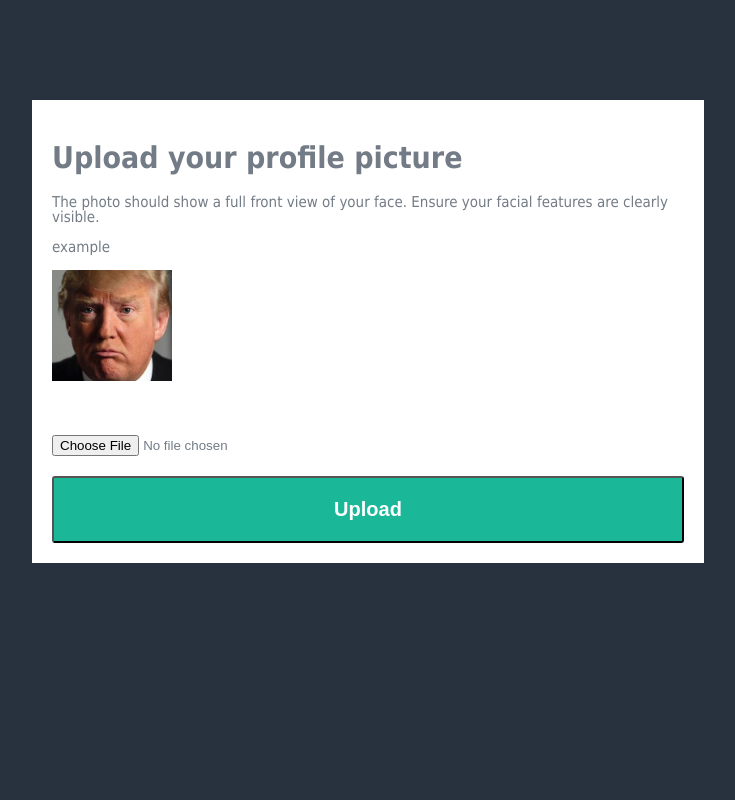
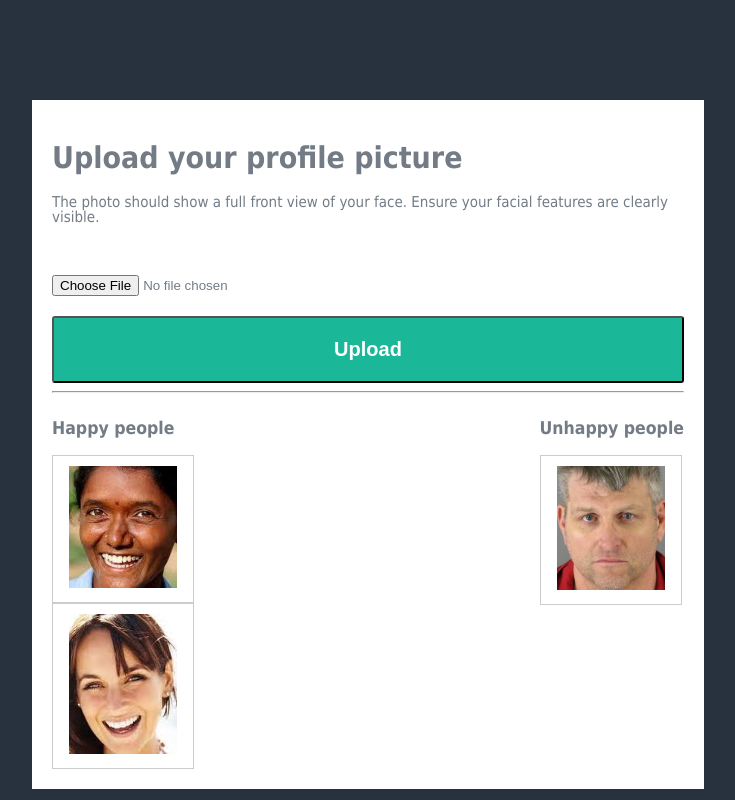
Before and after one commit to sergionoviello/happiness-recognizer, a Flask app: page / in a window 1280 px wide. Shown: the whole page, without its empty margins (272-1007 px from the left). Run offline with Flask 2, Linux system fonts and the light colour scheme; data comes from the database, SQL or seed files in the repository; both versions use the stored data as it was after the commit.

Commit message:
show results

```diff
--- a/app.py
+++ b/app.py
@@ -33,12 +33,20 @@ def upload_file():
       if file and allowed_file(file.filename):
           filename = secure_filename(file.filename)
 
-          filename_w_prefix = time.time() + '_' + filename.lower()
+          filename_w_prefix = ''.join([str(time.time()), '_', filename.lower()])
 
           file.save(os.path.join(app.config['UPLOAD_FOLDER'], filename_w_prefix))
           return redirect(url_for('uploaded_file',
                                   filename=filename_w_prefix))
-  return render_template('home.html', title='Happiness Recognizer')
+
+
+  sql_lite_file = os.path.join(os.path.dirname(os.path.realpath(__file__)), 'db.sqlite')
+  dbm = DBManager(sql_lite_file)
+
+  happy = dbm.load_results(1)
+  unhappy = dbm.load_results(0)
+
+  return render_template('home.html', title='Happiness Recognizer', happy=happy, unhappy=unhappy)
 
 
 @app.route('/results/<filename>')
--- a/db_manager.py
+++ b/db_manager.py
@@ -9,12 +9,19 @@ class DBManager:
     self.c = self.conn.cursor()
 
   def save_result(self, img, is_happy):
-    q = """
-      INSERT INTO happy_results (img, result) VALUES ('{}', {})
-    """.format(img, is_happy)
+    check = """
+      SELECT id FROM happy_results WHERE img = '{}' LIMIT 1
+    """.format(img)
 
-    self.c.execute(q)
-    self.conn.commit()
+    self.c.execute(check)
+    found = self.c.fetchone()
+
+    if found == None:
+      q = """
+        INSERT INTO happy_results (img, result) VALUES ('{}', {})
+      """.format(img, is_happy)
+      self.c.execute(q)
+      self.conn.commit()
 
   def load_results(self, is_happy = 1):
     q = """
@@ -22,4 +29,4 @@ class DBManager:
     """.format(is_happy)
     self.c.execute(q)
     all_rows = self.c.fetchall()
-    print('1):', all_rows)
+    return all_rows
--- a/templates/home.html
+++ b/templates/home.html
@@ -32,11 +32,29 @@
             border-radius: 3px;
             font-size: 20px;
         }
-        .dummy-img {
+        .img-container {
           width: 120px;
+          overflow: hidden;
+          border: 1px solid #ccc;
+          padding: 10px;
+          text-align: center;
+        }
+        .img-container img {
+          width: 90%;
         }
         p {
           line-height: 15px;
+        }
+
+        .results {
+          display: flex;
+          flex-direction: row;
+          justify-content: space-between;
+        }
+
+        .results ul {
+          margin: 0;
+          -webkit-padding-start: 0;
         }
       </style>
 </head>
@@ -45,14 +63,34 @@
     <h1>Upload your profile picture</h1>
     <p>The photo should show a full front view of your face. Ensure your facial features are clearly visible.</p>
 
-    <p>example</p>
-    <img class="dummy-img" src="static/uploads/1h6xpd.jpg" />
-
     <form method=post enctype=multipart/form-data>
       <div class="img-form">
         <input type=file name=file>
         <input type=submit value=Upload>
       </div>
     </form>
+
+    <hr />
+
+
+    <div class="results">
+      <div class="happy-container">
+        <h3>Happy people</h3>
+        <ul>
+          {% for row in happy %}
+          <li class="img-container"><img src="static/uploads/{{row[1]}}" /></li>
+          {% endfor %}
+        </ul>
+      </div>
+
+      <div class="unhappy-container">
+        <h3>Unhappy people</h3>
+        <ul>
+          {% for row in unhappy %}
+          <li class="img-container"><img src="static/uploads/{{row[1]}}" /></li>
+          {% endfor %}
+        </ul>
+      </div>
+    </div>
   </div>
 </body>
--- a/templates/results.html
+++ b/templates/results.html
@@ -47,7 +47,7 @@
       <h1>Results</h1>
       <h4>{{result}}</h4>
       <div class="img-container">
-        <img class="img" src="/{{img}}" />
+        <img class="dummy-img" src="/{{img}}" />
       </div>
       <a class="try-another" href="/">try another</a>
 
```
Also changed, not shown: db.sqlite, static/uploads/1527713045.0_ht_jaspersonrecentmug__wg_150707_1_4x3_992.jpg (added), static/uploads/1527713197.99_download.jpeg (added), static/uploads/1527714045.52_images.jpeg (added), 2 other files.
